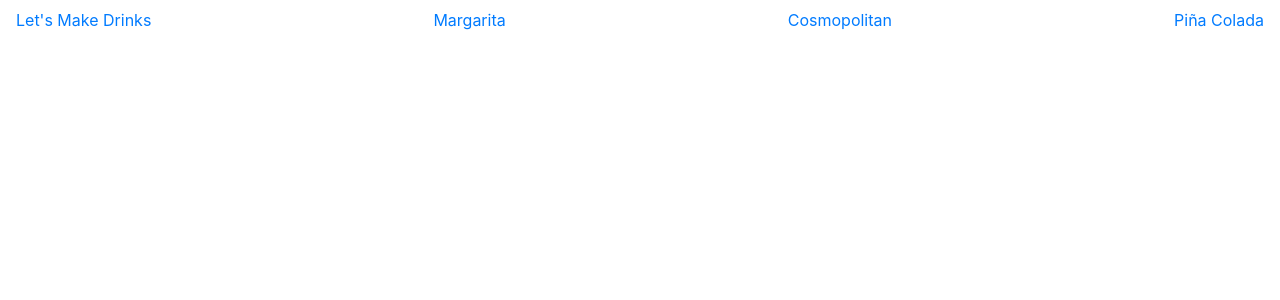
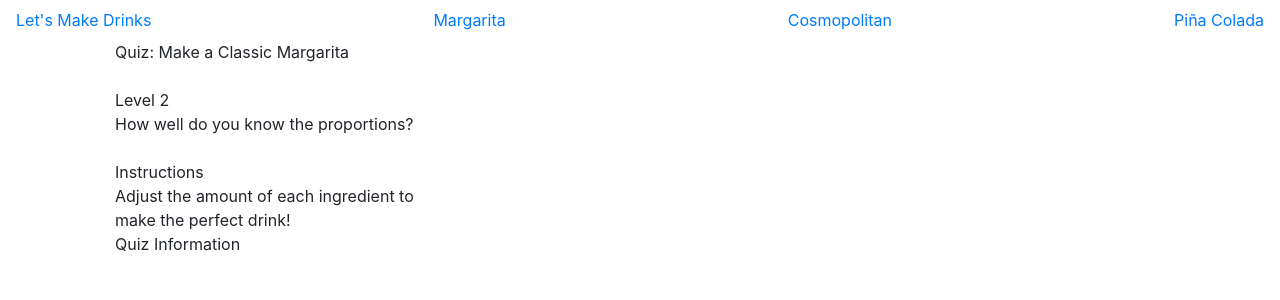
Before and after one commit to uibartending/bartendingproject, a Flask app: template templates/quiz_level2.html in a window 1280 px wide. Shown: the top 300 px of the page. Run offline with Flask 2, Linux system fonts and the light colour scheme; the template is opened without the code that fills it, so the values that code supplies are empty; some libraries are stand-ins or nearby versions.

Commit message:
Wrote some html for level2 quiz

```diff
--- a/templates/quiz_level2.html
+++ b/templates/quiz_level2.html
@@ -1,4 +1,16 @@
 {% extends "layout.html" %}
 {% block content %}
 
+<div class="container">
+  <div class="col-md-4">
+    <div>Quiz: Make a Classic Margarita</div><br>
+    <div>Level 2</div>
+    <div>How well do you know the proportions?</div><br>
+    <div>Instructions</div>
+    <div>Adjust the amount of each ingredient to make the perfect drink!</div>
+  </div>
+  <div class="col-md-8">
+    <div>Quiz Information</div>
+  </div>
+
 {% endblock %}
```
